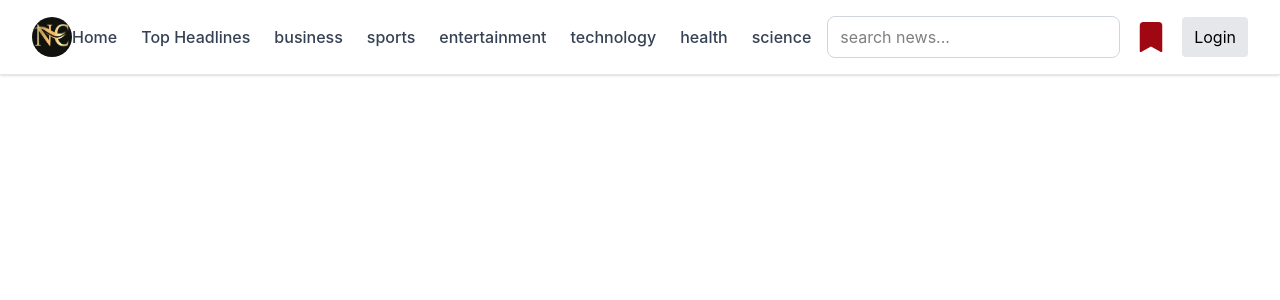
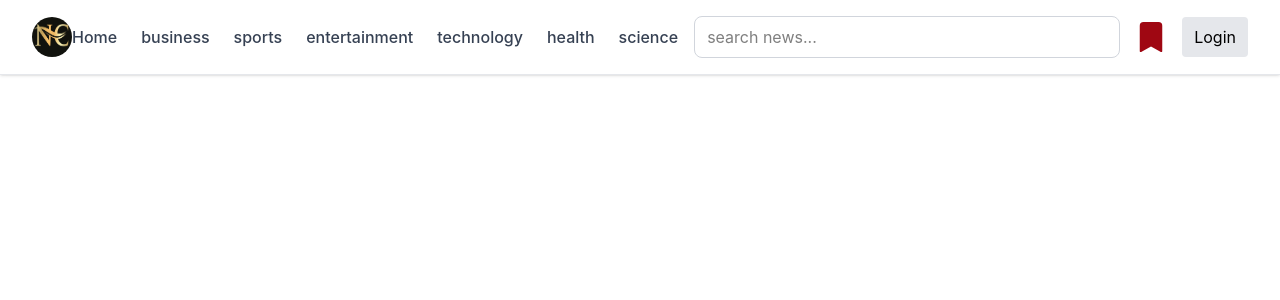
Before and after one commit to SravanRudraraju/newscast, a React (Vite) app in the folder client/: page /login in a window 1280 px wide. Shown: the top 300 px of the page. Built offline with nearby package versions, Linux system fonts and the light colour scheme.

Commit message:
redirect to home after login

```diff
--- a/client/src/components/Navbar.jsx
+++ b/client/src/components/Navbar.jsx
@@ -35,16 +35,7 @@ const Navbar = ({ category, setCategory, search, setSearch, searchInput, setSear
                             Home
                         </button>
                     </li>
-                    <li className="text-gray-700 font-medium hover:text-blue-600 cursor-pointer transition-colors duration-200">
-                        <button
-                            className="bg-transparent border-none p-0 text-gray-700 font-medium hover:text-blue-600 cursor-pointer"
-                            onClick={() => {
-                                navigate("/top-headlines")
-                            }}
-                        >
-                            Top Headlines
-                        </button>
-                    </li>
+
                     {categories.map((category) => (
                         <li key={category} className="text-gray-700 font-medium hover:text-blue-600 cursor-pointer transition-colors duration-200">
 
--- a/client/src/pages/Login.jsx
+++ b/client/src/pages/Login.jsx
@@ -1,8 +1,11 @@
 import { GoogleLogin } from "@react-oauth/google";
 import { useAuth } from "../context/AuthContext";
+import { Link, useNavigate } from 'react-router-dom'
 
 const Login = () => {
     const { login } = useAuth();
+    const navigate = useNavigate();
+
    const handleSuccess = async (credentialResponse) => {
     try {
         const response = await fetch(
@@ -22,6 +25,7 @@ const Login = () => {
         if(data.success){
             login(data.user, data.token);
             console.log("Login successful")
+            navigate("/")
         }
 
     } catch (error) {
```
